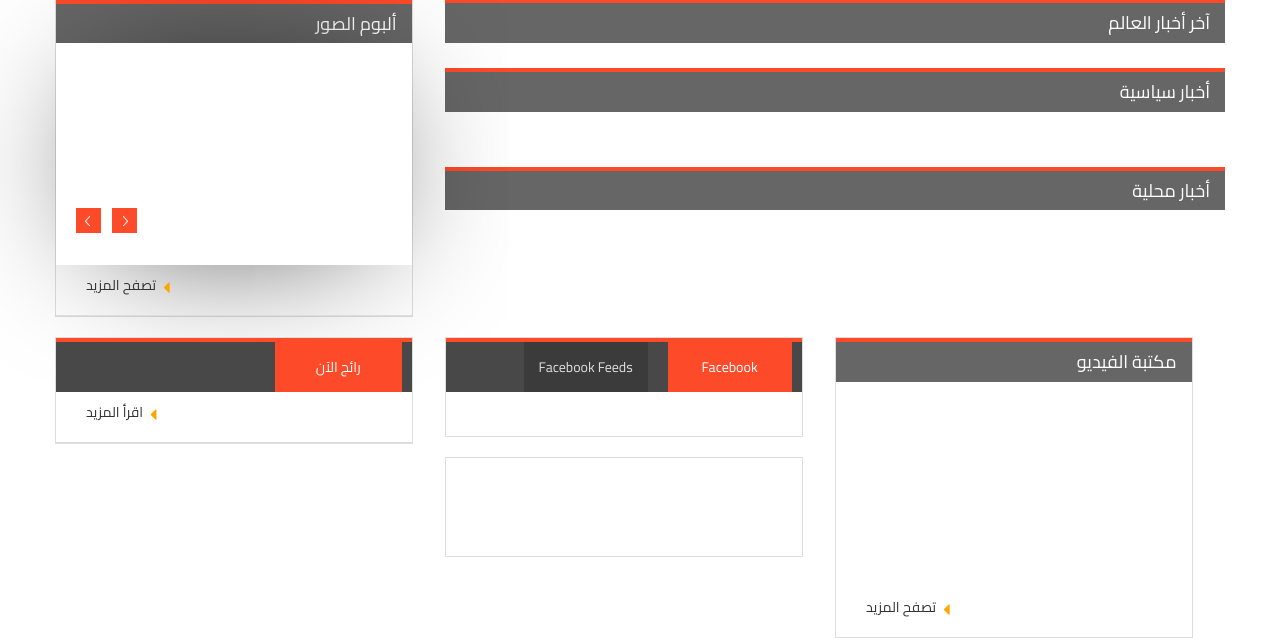
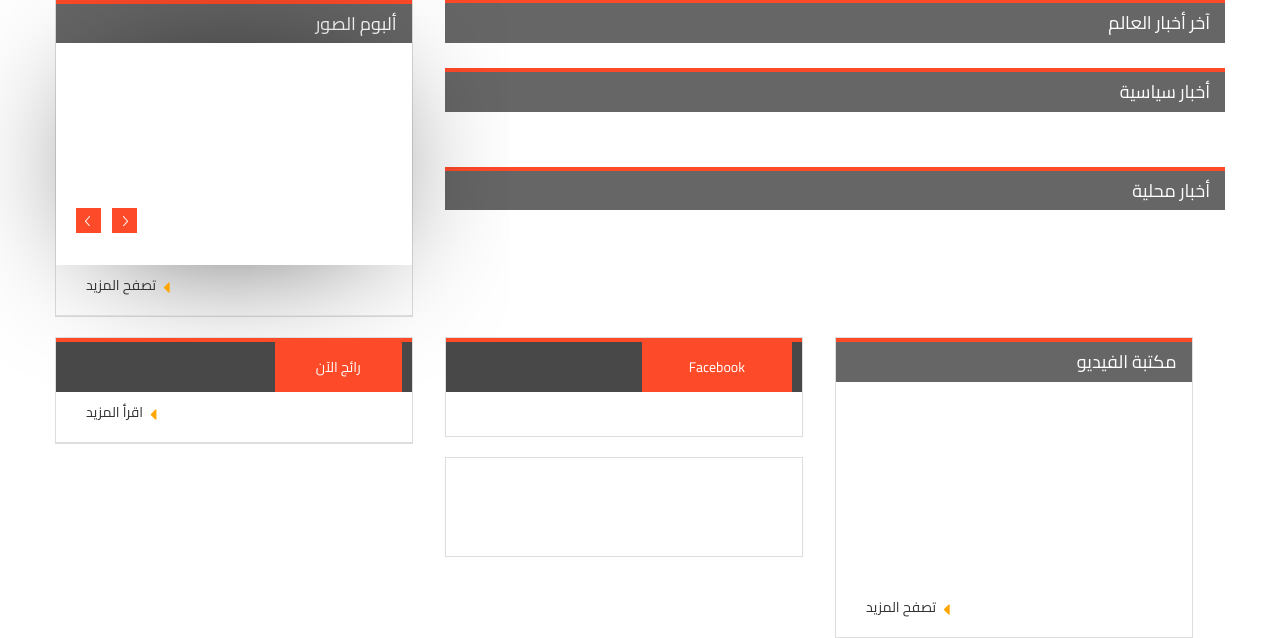
Before and after one commit to eMaM1921990/gowWebsite, a Django app: page / in a window 1280 px wide. Shown: the part 1282-1920 px from the top of the page. Run offline with Django 3.2, Linux system fonts and the light colour scheme; data that the repository does not hold is empty; parts of the project's set-up code (start-up, migrations or seed data) failed here and were passed over; some libraries are stand-ins or nearby versions.

Commit message:
fb Feeds

```diff
--- a/templates/base/fbLike.html
+++ b/templates/base/fbLike.html
@@ -4,20 +4,17 @@
                 <div class="cube col-lg-11 nopadding">
                     <ul class="nav nav-pills nav-justified nopadding">
                         <li class="active"><a href="#tab_a" data-toggle="pill">Facebook</a></li>
-                        <li><a href="#tab_b" data-toggle="pill">Facebook Feeds</a></li>
+                        <li></li>
                         <li></li>
                     </ul>
                     <div class="tab-content col-lg-12 col-md-12 no-gutter">
                         <div class="tab-pane active" id="tab_a">
 
-                            {% social_widget_render "facebook/likebox.html" locale="en_US"  href="https://www.facebook.com/gateofworld.net" height=300 colorscheme="light" force_wall=False header=True show_border=True show_faces=True stream=Ture  %}
-
+{#                            {% social_widget_render "facebook/likebox.html" locale="en_US"  href="https://www.facebook.com/gateofworld.net" height=300 colorscheme="light" force_wall=False header=True show_border=True show_faces=True stream=Ture  %}#}
+                         {% social_widget_render "facebook/activity_feed.html" locale="en_US"  site="https://www.facebook.com/gateofworld.net" action="likes, recommends" colorscheme="light" header=True height=300 linktarget="_blank" max_age=0 recommendations=True  %}
                         </div>
 
-                        <div class="tab-pane " id="tab_b">
-                            {% social_widget_render "facebook/activity_feed.html" locale="en_US"  site="https://www.facebook.com/gateofworld.net" action="likes, recommends" colorscheme="light" header=True height=300 linktarget="_blank" max_age=0 recommendations=True  %}
 
-                        </div>
                     </div>
                     <!-- tab content -->
                 </div>
```
